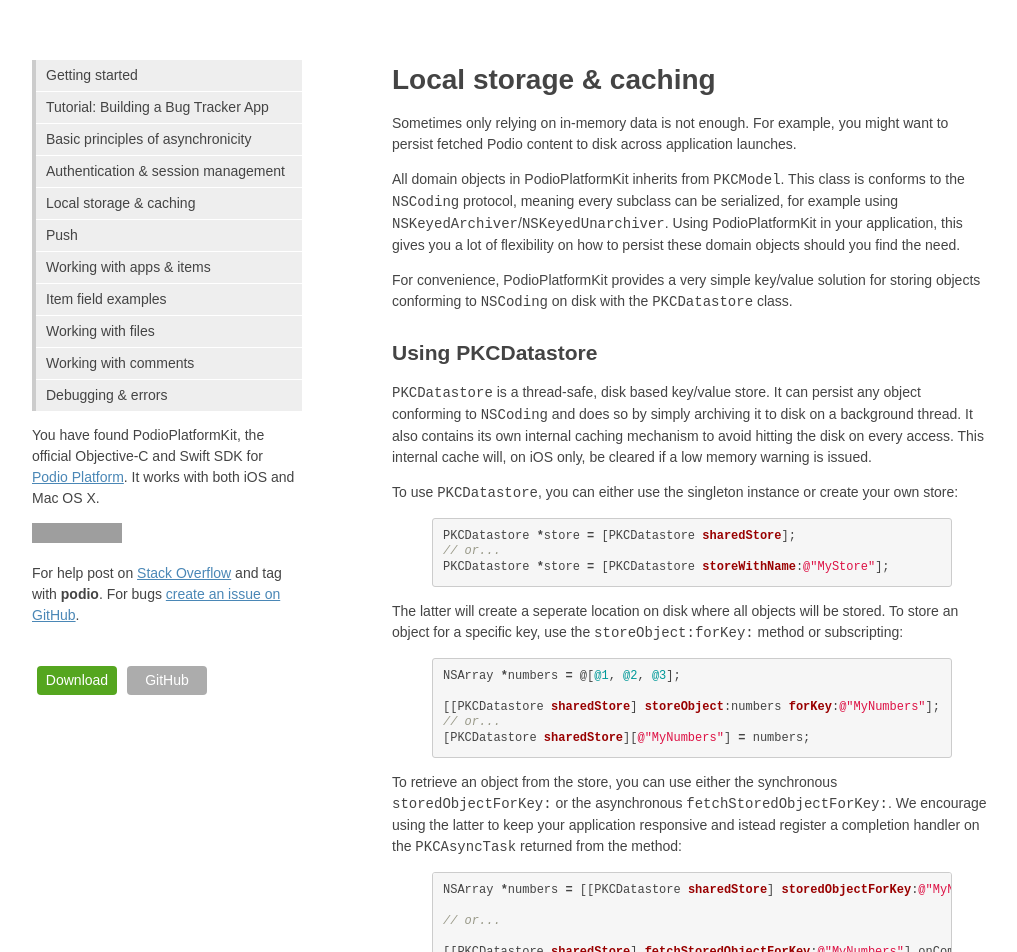
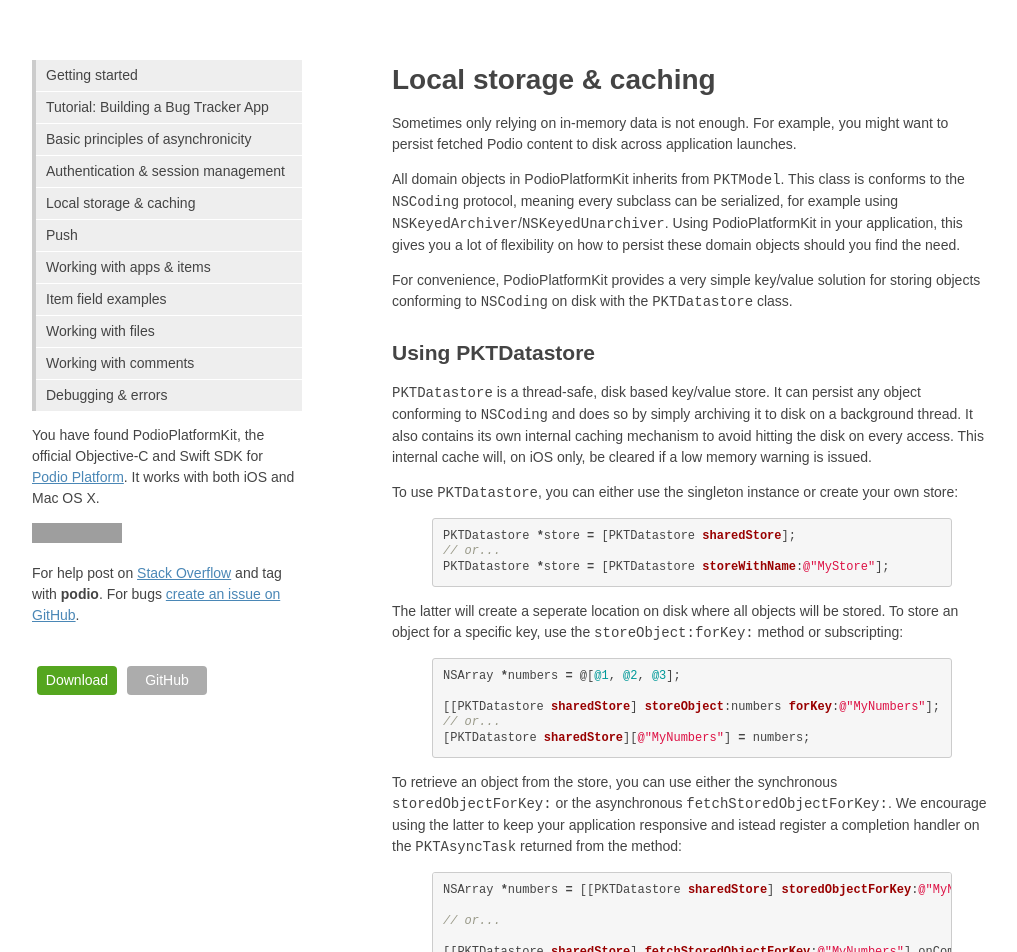
Before and after one commit to podio/podio-objc-platform, a Jekyll site: the page built from storage/index.md, in a window 1280 px wide and 1063 px high. Shown: the top 952 px of the window, without its empty margins (128-1145 px from the left). Built offline with Jekyll 4.4.1, drawn with Linux system fonts in a browser that asks for light colours; grey boxes are pictures that could not be loaded.

Commit message:
Replaced prefix in some files

```diff
--- a/storage/index.md
+++ b/storage/index.md
@@ -6,20 +6,20 @@
 
 Sometimes only relying on in-memory data is not enough. For example, you might want to persist fetched Podio content to disk across application launches.
 
-All domain objects in PodioPlatformKit inherits from `PKCModel`. This class is conforms to the `NSCoding` protocol, meaning every subclass can be serialized, for example using `NSKeyedArchiver`/`NSKeyedUnarchiver`. Using PodioPlatformKit in your application, this gives you a lot of flexibility on how to persist these domain objects should you find the need.
+All domain objects in PodioPlatformKit inherits from `PKTModel`. This class is conforms to the `NSCoding` protocol, meaning every subclass can be serialized, for example using `NSKeyedArchiver`/`NSKeyedUnarchiver`. Using PodioPlatformKit in your application, this gives you a lot of flexibility on how to persist these domain objects should you find the need.
 
-For convenience, PodioPlatformKit provides a very simple key/value solution for storing objects conforming to `NSCoding` on disk with the `PKCDatastore` class.
+For convenience, PodioPlatformKit provides a very simple key/value solution for storing objects conforming to `NSCoding` on disk with the `PKTDatastore` class.
 
-## Using PKCDatastore
+## Using PKTDatastore
 
-`PKCDatastore` is a thread-safe, disk based key/value store. It can persist any object conforming to `NSCoding` and does so by simply archiving it to disk on a background thread. It also contains its own internal caching mechanism to avoid hitting the disk on every access. This internal cache will, on iOS only, be cleared if a low memory warning is issued.
+`PKTDatastore` is a thread-safe, disk based key/value store. It can persist any object conforming to `NSCoding` and does so by simply archiving it to disk on a background thread. It also contains its own internal caching mechanism to avoid hitting the disk on every access. This internal cache will, on iOS only, be cleared if a low memory warning is issued.
 
-To use `PKCDatastore`, you can either use the singleton instance or create your own store:
+To use `PKTDatastore`, you can either use the singleton instance or create your own store:
 
 {% highlight objective-c %}
-PKCDatastore *store = [PKCDatastore sharedStore];
+PKTDatastore *store = [PKTDatastore sharedStore];
 // or...
-PKCDatastore *store = [PKCDatastore storeWithName:@"MyStore"];
+PKTDatastore *store = [PKTDatastore storeWithName:@"MyStore"];
 {% endhighlight %}
 
 The latter will create a seperate location on disk where all objects will be stored. To store an object for a specific key, use the `storeObject:forKey:` method or subscripting:
@@ -27,19 +27,19 @@
 {% highlight objective-c %}
 NSArray *numbers = @[@1, @2, @3];
 
-[[PKCDatastore sharedStore] storeObject:numbers forKey:@"MyNumbers"];
+[[PKTDatastore sharedStore] storeObject:numbers forKey:@"MyNumbers"];
 // or...
-[PKCDatastore sharedStore][@"MyNumbers"] = numbers;
+[PKTDatastore sharedStore][@"MyNumbers"] = numbers;
 {% endhighlight %}
 
-To retrieve an object from the store, you can use either the synchronous `storedObjectForKey:` or the asynchronous `fetchStoredObjectForKey:`. We encourage using the latter to keep your application responsive and istead register a completion handler on the `PKCAsyncTask` returned from the method:
+To retrieve an object from the store, you can use either the synchronous `storedObjectForKey:` or the asynchronous `fetchStoredObjectForKey:`. We encourage using the latter to keep your application responsive and istead register a completion handler on the `PKTAsyncTask` returned from the method:
 
 {% highlight objective-c %}
-NSArray *numbers = [[PKCDatastore sharedStore] storedObjectForKey:@"MyNumbers"];
+NSArray *numbers = [[PKTDatastore sharedStore] storedObjectForKey:@"MyNumbers"];
 
 // or...
 
-[[PKCDatastore sharedStore] fetchStoredObjectForKey:@"MyNumbers"] onComplete:^(NSArray *numbers, NSError *error) ^{
+[[PKTDatastore sharedStore] fetchStoredObjectForKey:@"MyNumbers"] onComplete:^(NSArray *numbers, NSError *error) ^{
   // Use the numbers...
 }];
 {% endhighlight %}
```
Also changed, not shown: comments/index.md (+3 -3 lines), tutorial/index.md (+8 -8 lines).
